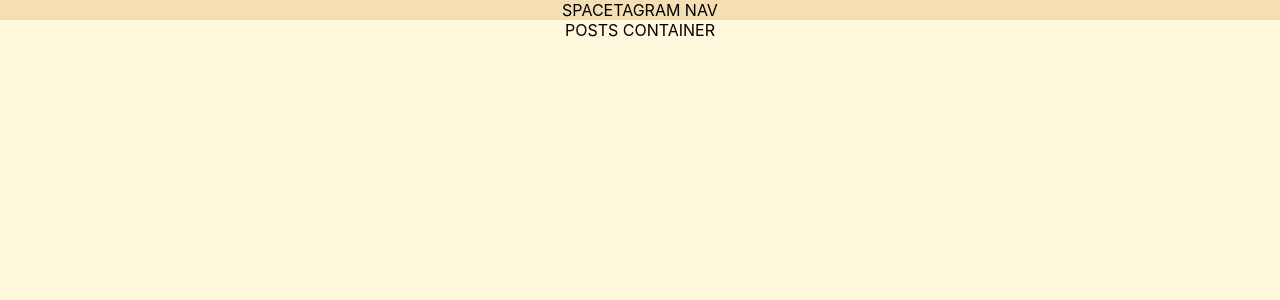
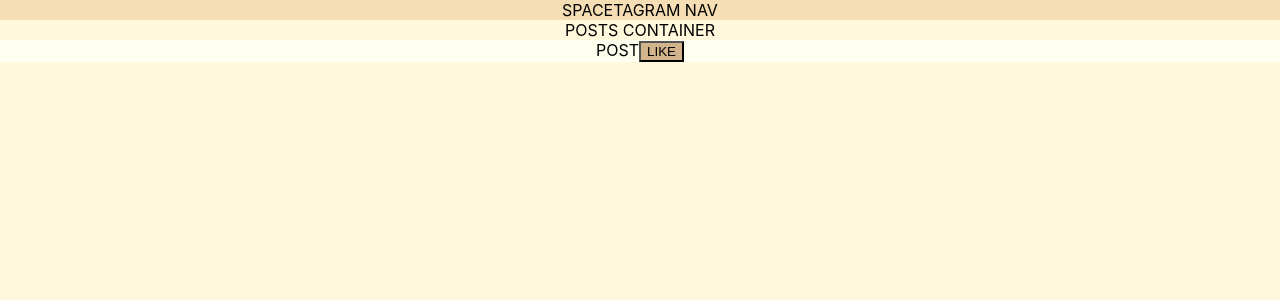
Before and after one commit to Jessiewithani/Shopify_Interview, a React (Create React App) app: page / in a window 1280 px wide. Shown: the top 300 px of the page. Built offline with nearby package versions, Linux system fonts and the light colour scheme.

Commit message:
Create LikeButton Component and styles

```diff
--- /dev/null
+++ b/src/components/LikeButton.js
@@ -0,0 +1,10 @@
+import React from 'react';
+import '../styles/LikeButton.css';
+
+function LikeButton () {
+  return (
+      <button className="like-btn">LIKE</button>
+  )
+}
+
+export default LikeButton;
--- a/src/components/PostsContainer.js
+++ b/src/components/PostsContainer.js
@@ -1,10 +1,12 @@
 import React from 'react';
 import '../styles/PostsContainer.css';
+import Post from '../components/Post';
 
 function PostsContainer () {
   return (
     <div className="container">
       POSTS CONTAINER
+      <Post/>
     </div>
   )
 }
--- /dev/null
+++ b/src/styles/LikeButton.css
@@ -0,0 +1,3 @@
+.like-btn {
+  background-color: tan;
+}
```
